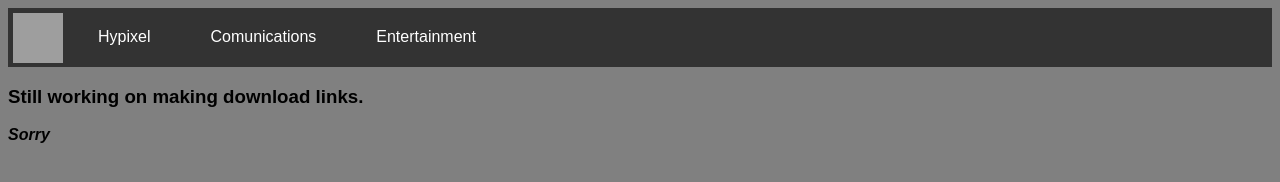
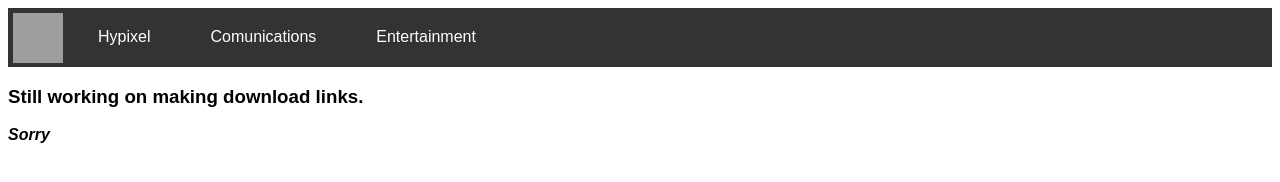
Before and after one commit to Spacehelme/Spacehelme.github.io, a plain HTML site: page Hypixel_Mods.html in a window 1280 px wide. Drawn offline with Linux system fonts and the light colour scheme; grey boxes are pictures that could not be loaded.

Commit message:
Bgcolor > Background

```diff
--- a/Hypixel_Mods.html
+++ b/Hypixel_Mods.html
@@ -5,7 +5,7 @@
             <link rel="stylesheet" href="Css.css">
         </head>
 
-        <body bgcolor="grey">
+        <body background="grey">
                 <ul>
                     <a href="Submission 2.html">
                      <li><img src="https://i.imgur.com/Iz1vh6X_d.webp?maxwidth=760&fidelity=grand" alt="BrokenLogo" height="50" width="50" style="margin: 5px 5px 0px 5px";></li>
```
Also changed, not shown: index.html (+1 -1 lines).
